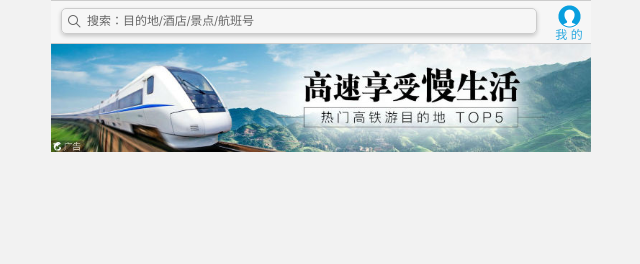
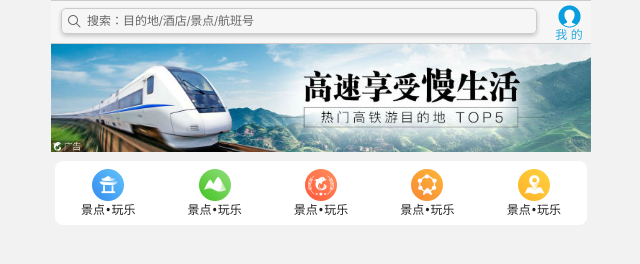
Before and after one commit to kang-theo/h5c3-flex-mobile, a plain HTML site: page index.html in a window 1280 px wide. Shown: the whole page, without its empty margins (319-959 px from the left). Drawn offline with Linux system fonts and the light colour scheme.

Commit message:
Local nav module

```diff
--- a/css/index.css
+++ b/css/index.css
@@ -11,9 +11,15 @@ body {
 }
 a {
   text-decoration: none;
+  color: #222;
 }
 div {
   box-sizing: border-box;
+}
+ul {
+  list-style: none;
+  margin: 0;
+  padding: 0;
 }
 /* Search module */
 .search-index {
@@ -82,3 +88,41 @@ div {
 .focus img {
   width: 100%;
 }
+/* Local nav */
+.local-nav {
+  display: flex;
+  height: 64px;
+  background-color: #fff;
+  margin: 3px 4px;
+  border-radius: 8px;
+}
+.local-nav li {
+  flex: 1;
+}
+.local-nav a {
+  display: flex;
+  flex-direction: column;
+  align-items: center;
+  font-size: 12px;
+}
+/* Attributes selector  */
+.local-nav li [class^="local-nav-icon"] {
+  width: 32px;
+  height: 32px;
+  /* background-color: pink; */
+  margin-top: 8px;
+  background: url(../images/localnav_bg.png) no-repeat 0 0;
+  background-size: 32px auto;
+}
+.local-nav li .local-nav-icon-icon2 {
+  background-position: 0 -32px;
+}
+.local-nav li .local-nav-icon-icon3 {
+  background-position: 0 -64px;
+}
+.local-nav li .local-nav-icon-icon4 {
+  background-position: 0 -96px;
+}
+.local-nav li .local-nav-icon-icon5 {
+  background-position: 0 -128px;
+}
--- a/index.html
+++ b/index.html
@@ -17,5 +17,38 @@
     <div class="focus">
       <img src="upload/focus.jpg" alt="" />
     </div>
+    <!-- Local nav module -->
+    <ul class="local-nav">
+      <li>
+        <a href="#" title="景点•玩乐">
+          <span class="local-nav-icon-icon1"></span>
+          <span>景点•玩乐</span>
+        </a>
+      </li>
+            <li>
+        <a href="#" title="景点•玩乐">
+          <span class="local-nav-icon-icon2"></span>
+          <span>景点•玩乐</span>
+        </a>
+      </li>
+            <li>
+        <a href="#" title="景点•玩乐">
+          <span class="local-nav-icon-icon3"></span>
+          <span>景点•玩乐</span>
+        </a>
+      </li>
+            <li>
+        <a href="#" title="景点•玩乐">
+          <span class="local-nav-icon-icon4"></span>
+          <span>景点•玩乐</span>
+        </a>
+      </li>
+            <li>
+        <a href="#" title="景点•玩乐">
+          <span class="local-nav-icon-icon5"></span>
+          <span>景点•玩乐</span>
+        </a>
+      </li>
+    </ul>
   </body>
 </html>
```
Also changed, not shown: images/localnav_bg.png (added).
